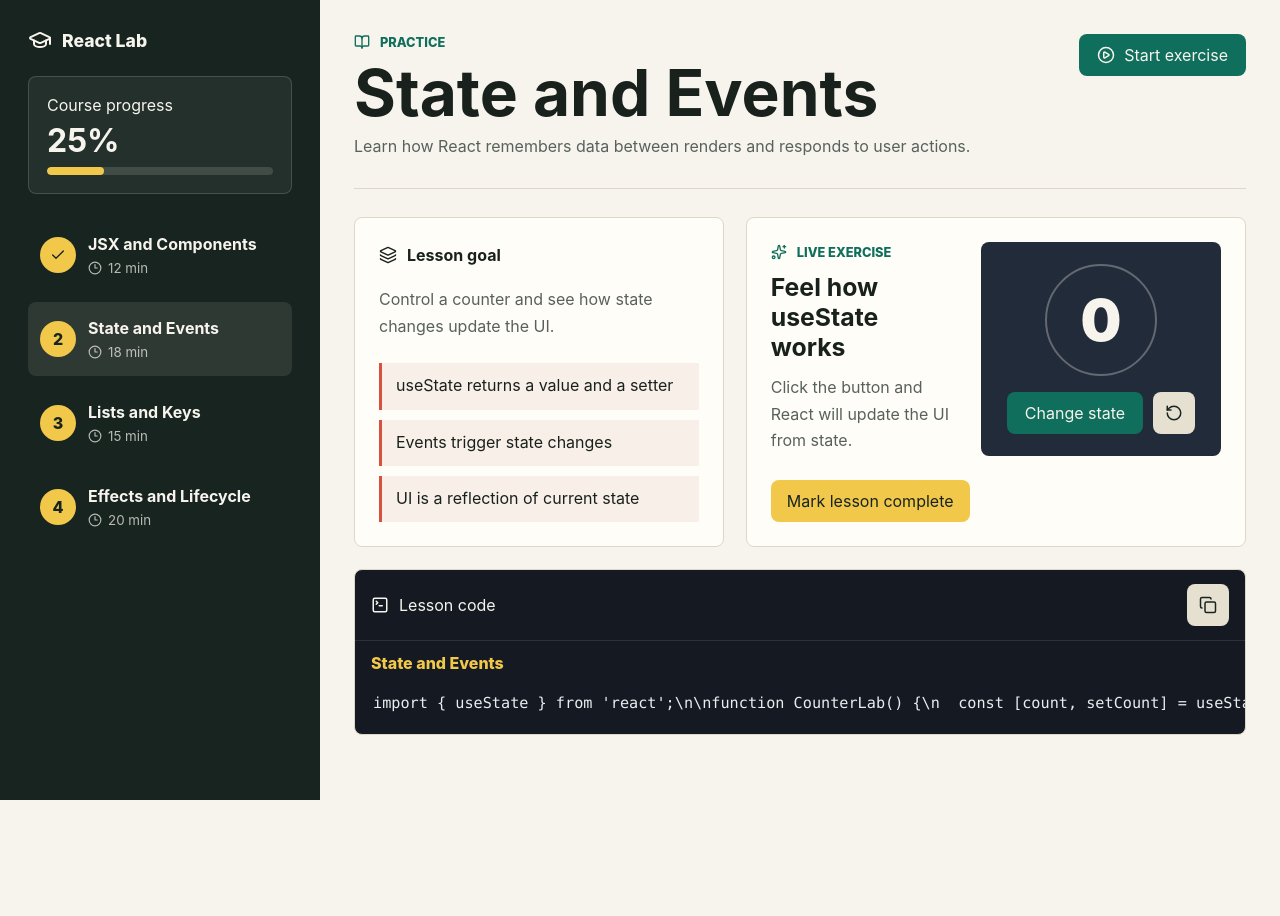
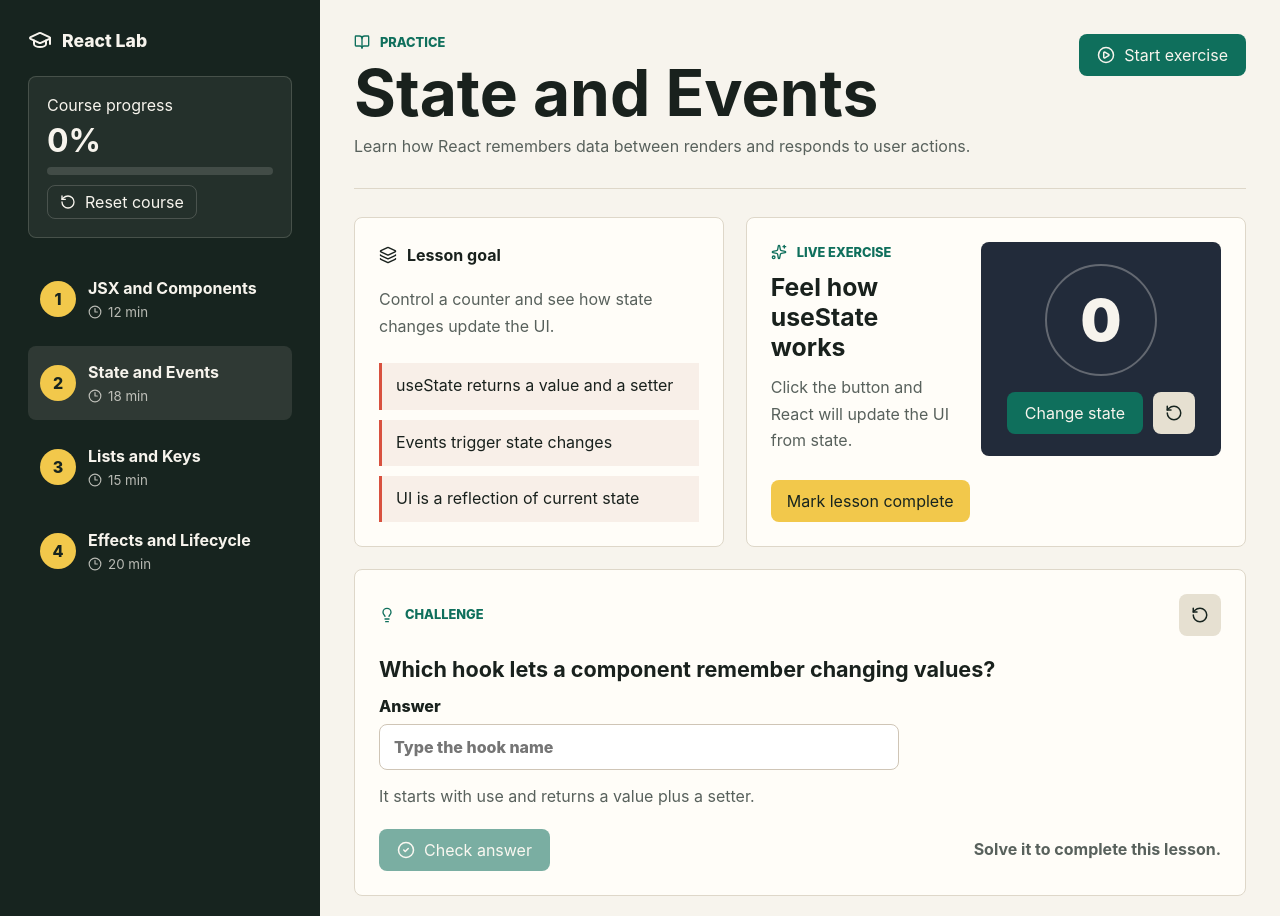
Before and after one commit to Andriy-Babych/React-interactive-learning-APP, a React (Vite) app: page / in a window 1280 px wide. Shown: the top 916 px of the page. Before the commit the page ends 800 px from the top, so only its background shows below. Built offline with nearby package versions, Linux system fonts and the light colour scheme.

Commit message:
Add interactive lesson challenges

```diff
--- a/src/App.tsx
+++ b/src/App.tsx
@@ -1,13 +1,18 @@
 import { useMemo, useState } from 'react';
-import { BookOpen, GraduationCap, Layers3, PlayCircle } from 'lucide-react';
+import { BookOpen, GraduationCap, Layers3, PlayCircle, RotateCcw } from 'lucide-react';
 import { CodePreview } from './components/CodePreview';
 import { ConceptLab } from './components/ConceptLab';
+import { LessonChallenge } from './components/LessonChallenge';
 import { ProgressMap } from './components/ProgressMap';
 import { lessons } from './data/lessons';
+import { useLocalStorage } from './hooks/useLocalStorage';
+
+type AnswersByLesson = Record<string, string>;
 
 function App() {
-  const [activeLessonId, setActiveLessonId] = useState<string>('state');
-  const [completedLessons, setCompletedLessons] = useState<string[]>(['jsx']);
+  const [activeLessonId, setActiveLessonId] = useLocalStorage<string>('react-lab-active-lesson', 'state');
+  const [completedLessons, setCompletedLessons] = useLocalStorage<string[]>('react-lab-completed-lessons', []);
+  const [answersByLesson, setAnswersByLesson] = useLocalStorage<AnswersByLesson>('react-lab-answers', {});
   const [count, setCount] = useState(0);
 
   const activeLesson = useMemo(
@@ -17,11 +22,35 @@
 
   const progress = Math.round((completedLessons.length / lessons.length) * 100);
   const isActiveCompleted = completedLessons.includes(activeLesson.id);
+  const activeAnswer = answersByLesson[activeLesson.id] ?? '';
 
   function completeLesson() {
     setCompletedLessons((currentLessons) =>
       currentLessons.includes(activeLesson.id) ? currentLessons : [...currentLessons, activeLesson.id],
     );
+  }
+
+  function updateActiveAnswer(answer: string) {
+    setAnswersByLesson((currentAnswers) => ({
+      ...currentAnswers,
+      [activeLesson.id]: answer,
+    }));
+  }
+
+  function resetActiveLesson() {
+    setCompletedLessons((currentLessons) => currentLessons.filter((lessonId) => lessonId !== activeLesson.id));
+    setAnswersByLesson((currentAnswers) => {
+      const nextAnswers = { ...currentAnswers };
+      delete nextAnswers[activeLesson.id];
+      return nextAnswers;
+    });
+    setCount(0);
+  }
+
+  function resetCourse() {
+    setCompletedLessons([]);
+    setAnswersByLesson({});
+    setCount(0);
   }
 
   return (
@@ -38,6 +67,9 @@
           <div className="progress-track" aria-hidden="true">
             <div style={{ width: `${progress}%` }} />
           </div>
+          <button type="button" className="sidebar-action" onClick={resetCourse}>
+            <RotateCcw size={16} /> Reset course
+          </button>
         </div>
 
         <ProgressMap
@@ -57,9 +89,9 @@
             <h1>{activeLesson.title}</h1>
             <p>{activeLesson.summary}</p>
           </div>
-          <button type="button" className="primary-action">
+          <a className="primary-action" href="#challenge">
             <PlayCircle size={18} /> Start exercise
-          </button>
+          </a>
         </header>
 
         <div className="lesson-grid">
@@ -84,6 +116,17 @@
             onComplete={completeLesson}
           />
 
+          <div id="challenge">
+            <LessonChallenge
+              lesson={activeLesson}
+              answer={activeAnswer}
+              isSolved={isActiveCompleted}
+              onAnswerChange={updateActiveAnswer}
+              onSolved={completeLesson}
+              onReset={resetActiveLesson}
+            />
+          </div>
+
           <CodePreview title={activeLesson.title} code={activeLesson.code} />
         </div>
       </section>
--- /dev/null
+++ b/src/components/LessonChallenge.tsx
@@ -0,0 +1,66 @@
+import { CheckCircle2, Lightbulb, RotateCcw } from 'lucide-react';
+import type { Lesson } from '../data/lessons';
+
+type LessonChallengeProps = {
+  lesson: Lesson;
+  answer: string;
+  isSolved: boolean;
+  onAnswerChange: (answer: string) => void;
+  onSolved: () => void;
+  onReset: () => void;
+};
+
+export function LessonChallenge({
+  lesson,
+  answer,
+  isSolved,
+  onAnswerChange,
+  onSolved,
+  onReset,
+}: LessonChallengeProps) {
+  const normalizedAnswer = answer.trim().toLowerCase();
+  const expectedAnswer = lesson.challenge.expectedAnswer.toLowerCase();
+  const hasAnswer = normalizedAnswer.length > 0;
+  const isCorrect = normalizedAnswer === expectedAnswer;
+
+  function checkAnswer() {
+    if (isCorrect) {
+      onSolved();
+    }
+  }
+
+  return (
+    <section className="lesson-challenge" aria-label="Lesson challenge">
+      <header className="challenge-header">
+        <span className="eyebrow">
+          <Lightbulb size={16} /> Challenge
+        </span>
+        <button type="button" className="icon-button" onClick={onReset} aria-label="Reset challenge">
+          <RotateCcw size={18} />
+        </button>
+      </header>
+
+      <div className="challenge-body">
+        <h2>{lesson.challenge.prompt}</h2>
+        <label className="answer-field">
+          <span>Answer</span>
+          <input
+            value={answer}
+            onChange={(event) => onAnswerChange(event.target.value)}
+            placeholder={lesson.challenge.placeholder}
+          />
+        </label>
+        <p className="challenge-hint">{lesson.challenge.hint}</p>
+      </div>
+
+      <footer className="challenge-footer">
+        <button type="button" className="primary-action" onClick={checkAnswer} disabled={!hasAnswer || isSolved}>
+          <CheckCircle2 size={18} /> Check answer
+        </button>
+        <span className={`challenge-result ${isSolved ? 'is-success' : ''}`}>
+          {isSolved ? lesson.challenge.successMessage : hasAnswer && !isCorrect ? 'Not quite yet.' : 'Solve it to complete this lesson.'}
+        </span>
+      </footer>
+    </section>
+  );
+}
--- a/src/data/lessons.ts
+++ b/src/data/lessons.ts
@@ -7,6 +7,13 @@
   goal: string;
   checkpoints: string[];
   code: string;
+  challenge: {
+    prompt: string;
+    placeholder: string;
+    expectedAnswer: string;
+    successMessage: string;
+    hint: string;
+  };
 };
 
 export const lessons: Lesson[] = [
@@ -27,6 +34,13 @@
       '  return <article>{title} - {duration}</article>;',
       '}',
     ].join('\\n'),
+    challenge: {
+      prompt: 'Which word passes data into a component?',
+      placeholder: 'Type the React term',
+      expectedAnswer: 'props',
+      successMessage: 'Correct. Props are the input contract for a component.',
+      hint: 'It is short for properties.',
+    },
   },
   {
     id: 'state',
@@ -48,6 +62,13 @@
       '  return <button onClick={() => setCount(count + 1)}>{count}</button>;',
       '}',
     ].join('\\n'),
+    challenge: {
+      prompt: 'Which hook lets a component remember changing values?',
+      placeholder: 'Type the hook name',
+      expectedAnswer: 'useState',
+      successMessage: 'Nice. useState stores values that should trigger a render when they change.',
+      hint: 'It starts with use and returns a value plus a setter.',
+    },
   },
   {
     id: 'lists',
@@ -67,6 +88,13 @@
       '  return topics.map((topic) => <li key={topic}>{topic}</li>);',
       '}',
     ].join('\\n'),
+    challenge: {
+      prompt: 'Which prop helps React track list items between renders?',
+      placeholder: 'Type the prop name',
+      expectedAnswer: 'key',
+      successMessage: 'Exactly. A stable key helps React reconcile list items correctly.',
+      hint: 'It should be unique and stable inside the list.',
+    },
   },
   {
     id: 'effects',
@@ -88,5 +116,12 @@
       '  return <input value={topic} onChange={(event) => setTopic(event.target.value)} />;',
       '}',
     ].join('\\n'),
+    challenge: {
+      prompt: 'Which hook is used for side effects after render?',
+      placeholder: 'Type the hook name',
+      expectedAnswer: 'useEffect',
+      successMessage: 'You got it. useEffect is where React code syncs with external systems.',
+      hint: 'It receives a callback and a dependency array.',
+    },
   },
 ];
--- /dev/null
+++ b/src/hooks/useLocalStorage.ts
@@ -0,0 +1,18 @@
+import { useEffect, useState } from 'react';
+
+export function useLocalStorage<T>(key: string, initialValue: T) {
+  const [value, setValue] = useState<T>(() => {
+    try {
+      const savedValue = window.localStorage.getItem(key);
+      return savedValue ? (JSON.parse(savedValue) as T) : initialValue;
+    } catch {
+      return initialValue;
+    }
+  });
+
+  useEffect(() => {
+    window.localStorage.setItem(key, JSON.stringify(value));
+  }, [key, value]);
+
+  return [value, setValue] as const;
+}
--- a/src/styles.css
+++ b/src/styles.css
@@ -21,6 +21,11 @@
 button {
   border: 0;
   font: inherit;
+}
+
+a {
+  color: inherit;
+  text-decoration: none;
 }
 
 .app-shell {
@@ -173,7 +178,8 @@
 
 .primary-action,
 .complete-action,
-.icon-button {
+.icon-button,
+.sidebar-action {
   display: inline-flex;
   align-items: center;
   justify-content: center;
@@ -189,8 +195,26 @@
   background: #0f6f5c;
 }
 
-.primary-action:hover {
+.primary-action:hover:not(:disabled) {
   background: #0b594a;
+}
+
+.primary-action:disabled {
+  cursor: not-allowed;
+  opacity: 0.55;
+}
+
+.sidebar-action {
+  width: fit-content;
+  min-height: 34px;
+  padding: 0 12px;
+  color: #f7f4ed;
+  border: 1px solid rgba(247, 244, 237, 0.18);
+  background: transparent;
+}
+
+.sidebar-action:hover {
+  background: rgba(247, 244, 237, 0.1);
 }
 
 .icon-button {
@@ -212,6 +236,7 @@
 
 .lesson-brief,
 .concept-lab,
+.lesson-challenge,
 .code-preview {
   border: 1px solid #ded7c9;
   border-radius: 8px;
@@ -294,6 +319,72 @@
   background: #e6b826;
 }
 
+#challenge {
+  grid-column: 1 / -1;
+}
+
+.lesson-challenge {
+  display: grid;
+  gap: 20px;
+  padding: 24px;
+}
+
+.challenge-header,
+.challenge-footer {
+  display: flex;
+  align-items: center;
+  justify-content: space-between;
+  gap: 16px;
+}
+
+.challenge-body {
+  display: grid;
+  gap: 14px;
+}
+
+.challenge-body h2 {
+  margin: 0;
+  font-size: 1.35rem;
+}
+
+.answer-field {
+  display: grid;
+  gap: 8px;
+  max-width: 520px;
+  font-weight: 800;
+}
+
+.answer-field input {
+  min-height: 46px;
+  padding: 0 14px;
+  color: #19211d;
+  border: 1px solid #cfc5b6;
+  border-radius: 8px;
+  background: #fff;
+  font: inherit;
+}
+
+.answer-field input:focus {
+  outline: 3px solid rgba(15, 111, 92, 0.2);
+  border-color: #0f6f5c;
+}
+
+.challenge-hint,
+.challenge-result {
+  margin: 0;
+  color: #58615c;
+  line-height: 1.55;
+}
+
+.challenge-result {
+  max-width: 540px;
+  font-weight: 700;
+}
+
+.challenge-result.is-success {
+  color: #0f6f5c;
+}
+
 .code-preview {
   grid-column: 1 / -1;
   overflow: hidden;
@@ -359,4 +450,10 @@
     justify-content: center;
     flex-wrap: wrap;
   }
+
+  .challenge-header,
+  .challenge-footer {
+    align-items: flex-start;
+    flex-direction: column;
+  }
 }
```
